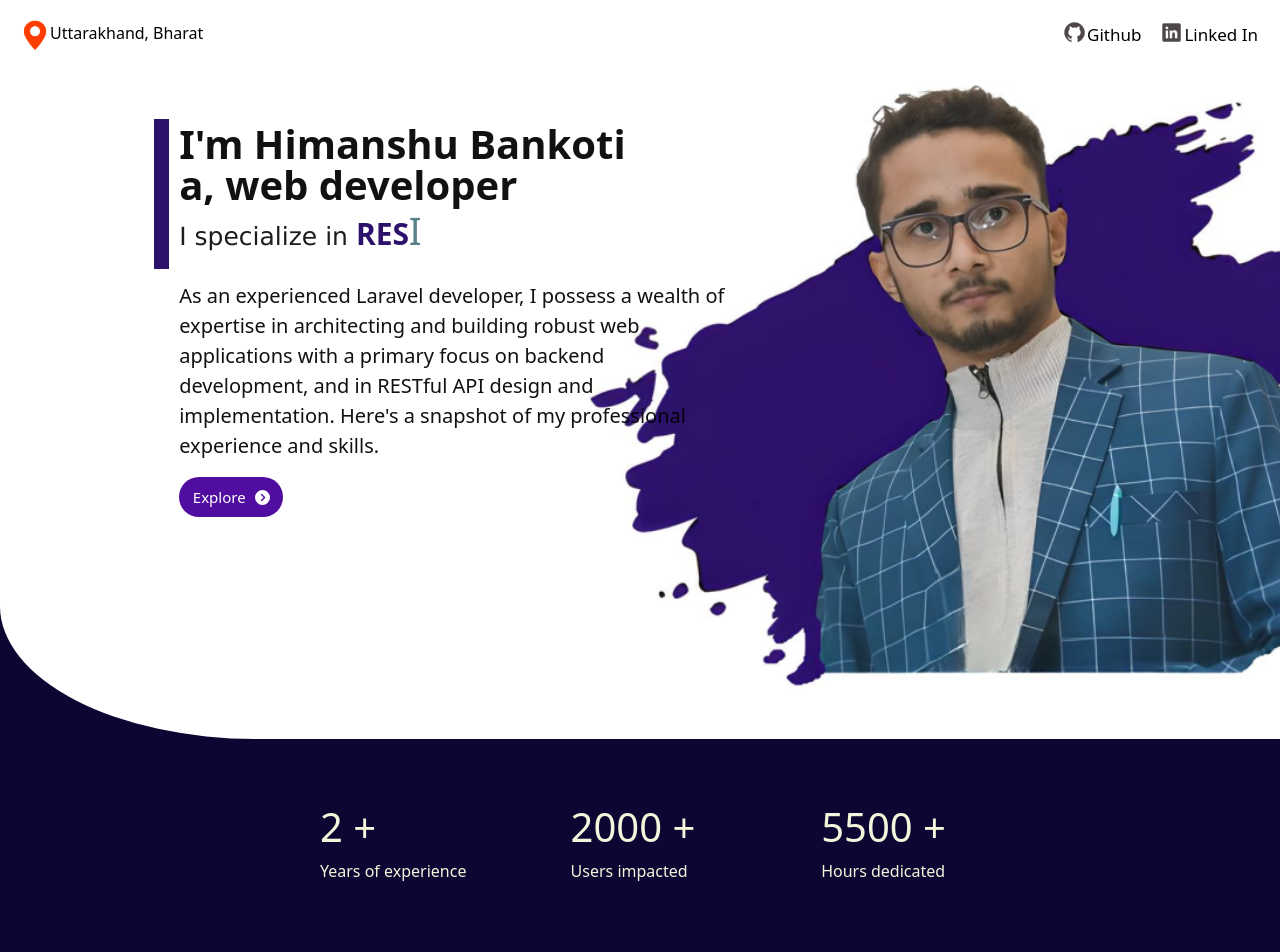
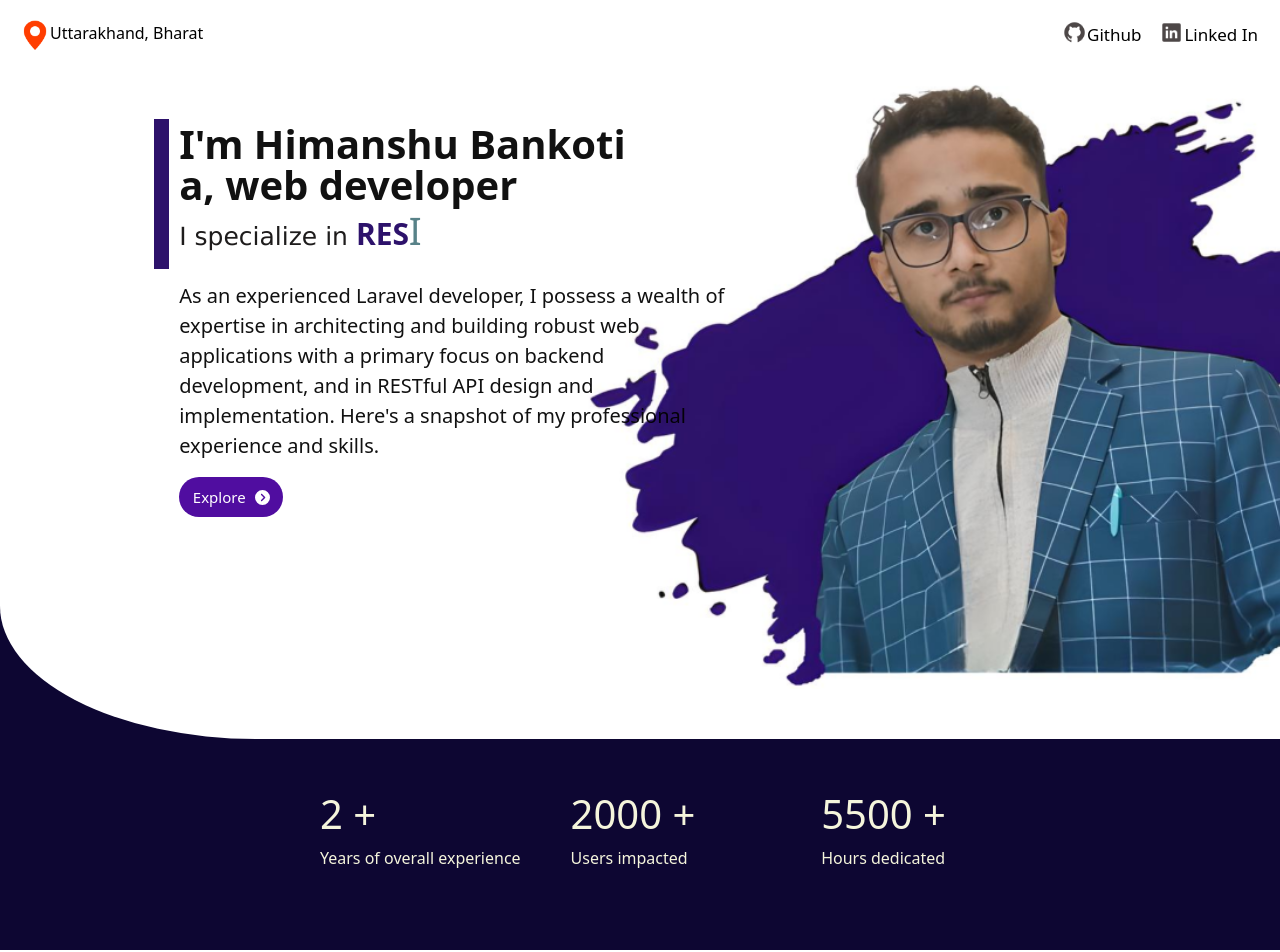
Before and after one commit to himanshu-bankoti/himanshu-portfolio, a React (Create React App) app: page / in a window 1280 px wide. Shown: the top 952 px of the page. Built offline with nearby package versions, Linux system fonts and the light colour scheme.

Commit message:
fixed stat css and data

```diff
--- a/src/assets/stats.css
+++ b/src/assets/stats.css
@@ -1,6 +1,6 @@
 .flex-wrapper {
   display: flex;
-  margin-top: 5%;
+  margin-top: 4%;
   padding-left: 25%;
   color: beige;
   /* font-size: 50px; */
--- a/src/components/Data.js
+++ b/src/components/Data.js
@@ -12,7 +12,7 @@ export const info = {
   stats: {
     experience: {
       count: 2,
-      title: "Years of experience",
+      title: "Years of overall experience",
     },
     impact: {
       count: 2000,
```
